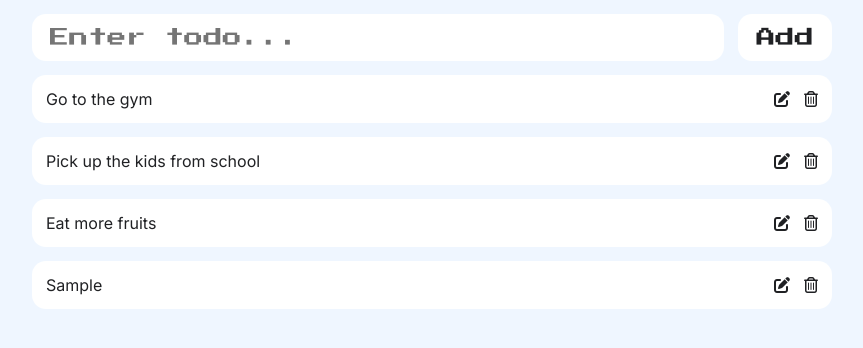
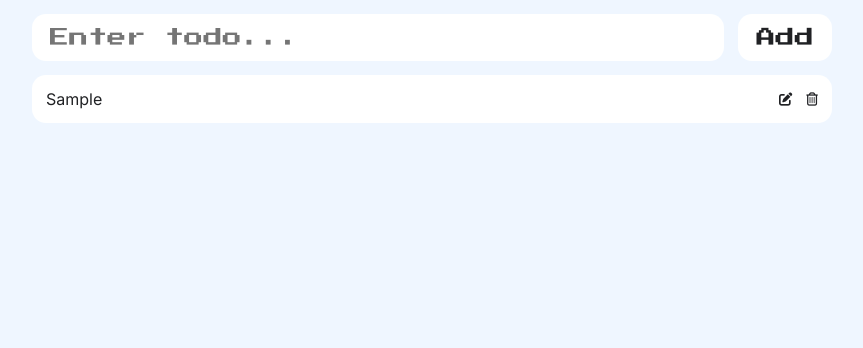
Before and after one commit to anne-ama/todo-list, a React (Vite) app in the folder reactjs-todolist/: page / in a window 1280 px wide. Both pictures are taken after typing "Sample" into the empty fields and a click on the button "Add". Shown: the top 348 px of the page, without its empty margins (208-1071 px from the left). Built offline with nearby package versions, Linux system fonts and the light colour scheme.

Commit message:
added delete and edit functionality

```diff
--- a/reactjs-todolist/src/App.jsx
+++ b/reactjs-todolist/src/App.jsx
@@ -5,21 +5,35 @@ import TodoList from "./components/TodoList"
 
 function App() {
 
-  const [todos, setTodos] = useState([
-    'Go to the gym',
-    'Pick up the kids from school',
-    'Eat more fruits'
-  ])
+  const [todos, setTodos] = useState([])
+  const [todoValue, setTodoValue] = useState('')
 
   function handleAddTodos(newTodo) {
     const newTodoList = [...todos, newTodo]
     setTodos(newTodoList)
   }
 
+  function handleDeleteTodo(index){
+    const newTodoList = todos.filter((todo, todoIndex) =>{
+      return todoIndex !== index
+    })
+    setTodos(newTodoList)
+  }
+
+  function handleEditTodo(index) {
+    const valToBeEdited = todos[index]
+    setTodoValue(valToBeEdited)
+    handleDeleteTodo(index)
+  }
+
   return (
     <>
-      <TodoInput handleAddTodo={handleAddTodos} />
-      <TodoList todos={todos} />
+      <TodoInput todoValue={todoValue}
+        setTodoValue={setTodoValue}
+        handleAddTodo={handleAddTodos} />
+      <TodoList handleEditTodo={handleEditTodo}
+        handleDeleteTodo={handleDeleteTodo}
+        todos={todos} />
     </>
   )
 }
--- a/reactjs-todolist/src/components/TodoCard.jsx
+++ b/reactjs-todolist/src/components/TodoCard.jsx
@@ -1,13 +1,21 @@
 import React from 'react'
 
 export default function TodoCard(props) {
-    const {children} = props
+    const {children, handleDeleteTodo, index, handleEditTodo} = props
   return (
     <li className='todoItem'>
         {children}
         <div className='actionsContainer'>
-            <i className="fa-solid fa-pen-to-square"></i>
-            <i className="fa-regular fa-trash-can"></i>
+            <button onClick={() => {
+                handleEditTodo(index)
+            }}>
+                <i className="fa-solid fa-pen-to-square"></i>
+            </button>
+            <button onClick={() => {
+                handleDeleteTodo(index)
+            }} >
+                <i className="fa-regular fa-trash-can"></i>
+            </button>
         </div>
     </li>
   )
--- a/reactjs-todolist/src/components/TodoInput.jsx
+++ b/reactjs-todolist/src/components/TodoInput.jsx
@@ -1,8 +1,7 @@
 import { useState } from "react"
 
 export default function TodoInput(props) {
-    const {handleAddTodo} = props
-    const [todoValue, setTodoValue] = useState('')
+    const {handleAddTodo, todoValue, setTodoValue} = props
 
     return(
         <header>
--- a/reactjs-todolist/src/components/TodoList.jsx
+++ b/reactjs-todolist/src/components/TodoList.jsx
@@ -7,7 +7,7 @@ export default function TodoList(props) {
         <ul className='main'>
             {todos.map((todo, todoIndex) =>{
                 return(
-                    <TodoCard key={todoIndex}>
+                    <TodoCard {...props} key={todoIndex} index={todoIndex} >
                         <p>{todo}</p>
                     </TodoCard>
                 )
```
